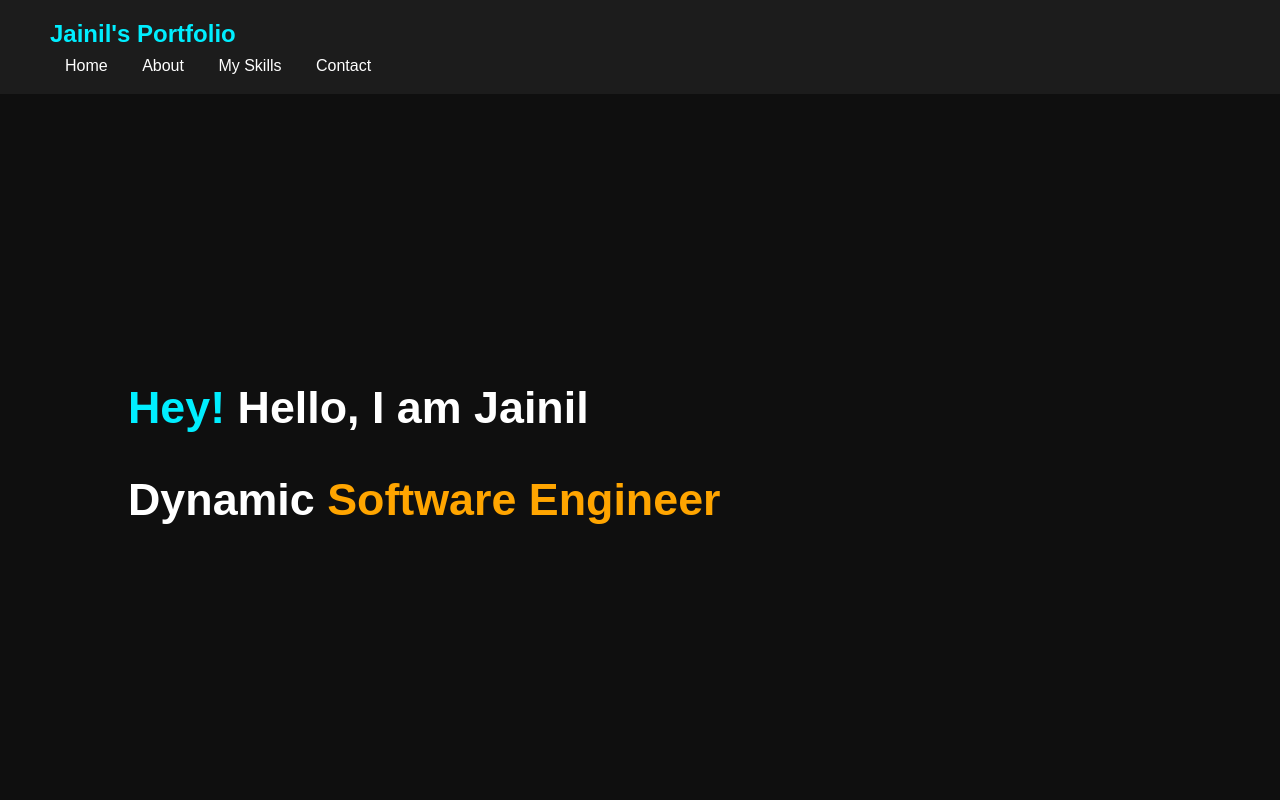
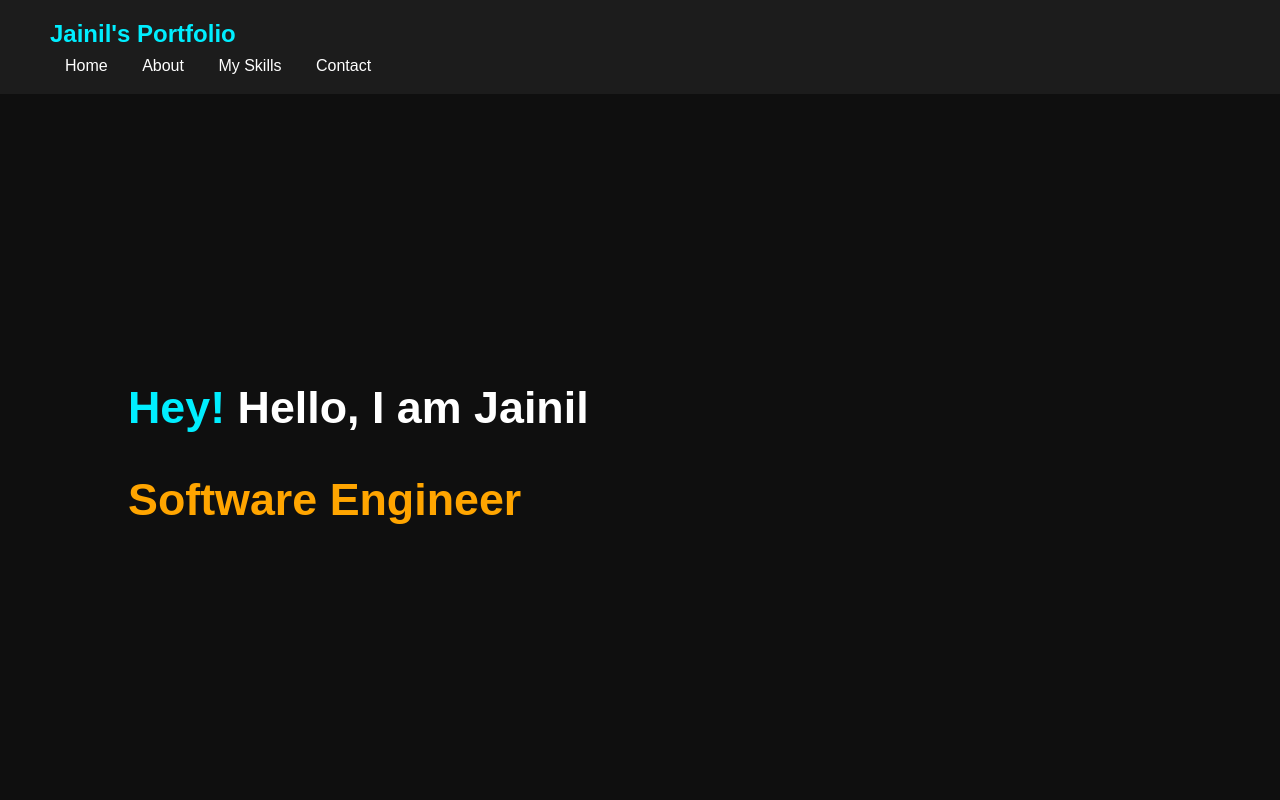
Before and after one commit to jainil63/Portfolio, a plain HTML site: page jainilportfolio.html in a window 1280 px wide. Shown: the top 800 px of the page. Drawn offline with Linux system fonts and the light colour scheme.

Commit message:
Update jainilportfolio.html

```diff
--- a/jainilportfolio.html
+++ b/jainilportfolio.html
@@ -22,7 +22,7 @@
       <main>
         <div class="hero-section flex-box-left" id="home">
           <h1 class="heading"><span id="stand-out">Hey!</span> Hello, I am Jainil</h1>
-          <h1 class="heading">Dynamic <span id="domains">Software Engineer </span></h1>
+          <h1 class="heading"><span id="domains">Software Engineer </span></h1>
         </div>
         <div class="img">
           <img src="PngItem_1127587 (1).png"class="img-small">
```
